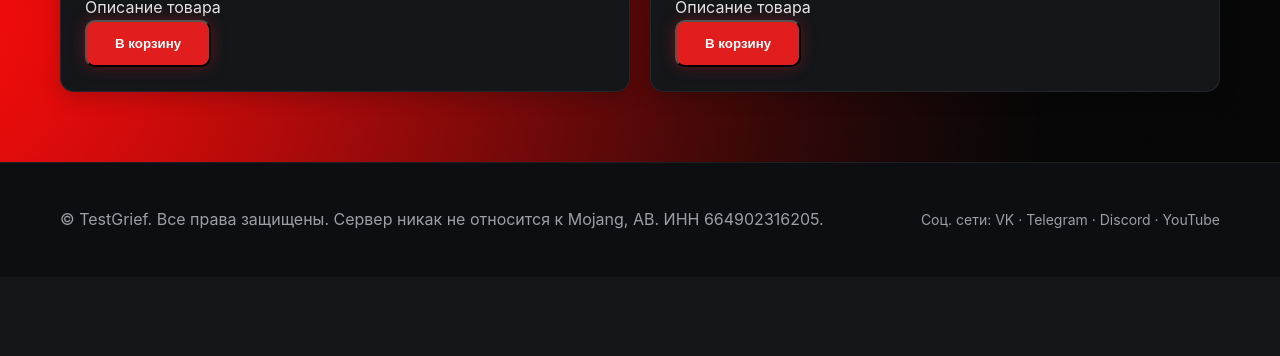
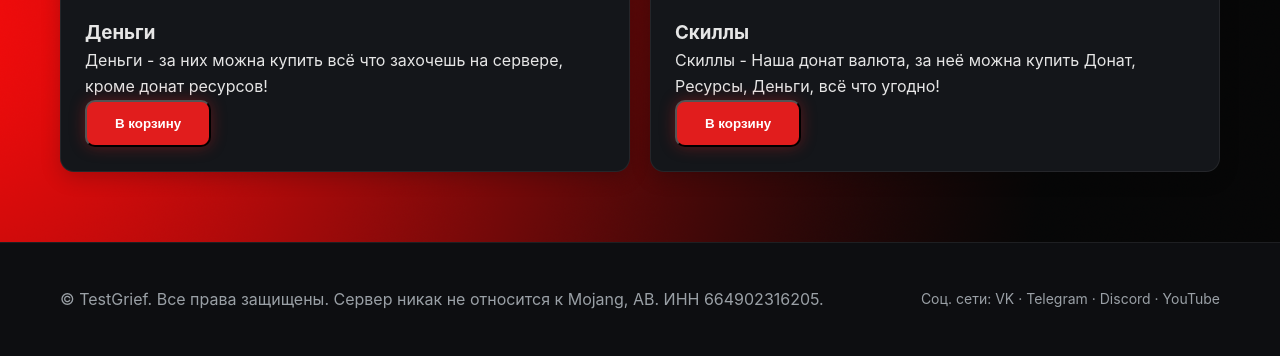
Before and after one commit to VMensem/StepanSite, a Flask app: page / in a window 1280 px wide. Shown: the part 1180-1536 px from the top of the page. Before the commit the page ends 1409 px from the top, so only its background shows below. Run offline with Flask 3, Linux system fonts and the light colour scheme.

Commit message:
Update index.html

```diff
--- a/templates/index.html
+++ b/templates/index.html
@@ -3,7 +3,7 @@
 <section class="hero">
   <h1>TestGrief</h1>
   <p class="lead">Магазин сервера — товары, права, донат.</p>
-  <a color="black" href="{{ url_for('shop') }}">Перейти к оплате</a>
+  <a class="btno" href="{{ url_for('shop') }}">Перейти к оплате</a>
   <div class="play-stats">
     <div class="play-count">Сейчас играют: <strong>{{ stats.players_now }}</strong></div>
   </div>
@@ -13,36 +13,36 @@
   <!-- Пример товара -->
   <div class="card">
     <img src="{{ url_for('static', filename='images/item1.png') }}" alt="Товар 1" class="card-img">
-    <h3>Название товара</h3>
-    <p>Описание товара</p>
+    <h3>VIP</h3>
+    <p>Почти как Премиум, но всё ещё мало!</p>
     <button class="btn add-to-cart" data-name="Название товара" data-price="100">В корзину</button>
   </div>
 
   <div class="card">
     <img src="{{ url_for('static', filename='images/item2.png') }}" alt="Товар 2" class="card-img">
-    <h3>Название товара</h3>
-    <p>Описание товара</p>
+    <h3>Premium</h3>
+    <p>Премиум, самая крутая привелегия на нашем сервере!</p>
     <button class="btn add-to-cart" data-name="Название товара" data-price="150">В корзину</button>
   </div>
 
   <div class="card">
     <img src="{{ url_for('static', filename='images/item3.png') }}" alt="Товар 3" class="card-img">
-    <h3>Название товара</h3>
-    <p>Описание товара</p>
+    <h3>Донат-кейс</h3>
+    <p>Донат-кейс, в нём можна выиграть любой донат на сервере!</p>
     <button class="btn add-to-cart" data-name="Название товара" data-price="200">В корзину</button>
   </div>
 
   <div class="card">
     <img src="{{ url_for('static', filename='images/item4.png') }}" alt="Товар 4" class="card-img">
-    <h3>Название товара</h3>
-    <p>Описание товара</p>
+    <h3>Деньги</h3>
+    <p>Деньги - за них можна купить всё что захочешь на сервере, кроме донат ресурсов!</p>
     <button class="btn add-to-cart" data-name="Название товара" data-price="250">В корзину</button>
   </div>
 
   <div class="card">
     <img src="{{ url_for('static', filename='images/item5.png') }}" alt="Товар 5" class="card-img">
-    <h3>Название товара</h3>
-    <p>Описание товара</p>
+    <h3>Скиллы</h3>
+    <p>Скиллы - Наша донат валюта, за неё можна купить Донат, Ресурсы, Деньги, всё что угодно!</p>
     <button class="btn add-to-cart" data-name="Название товара" data-price="300">В корзину</button>
   </div>
 </div>
```
